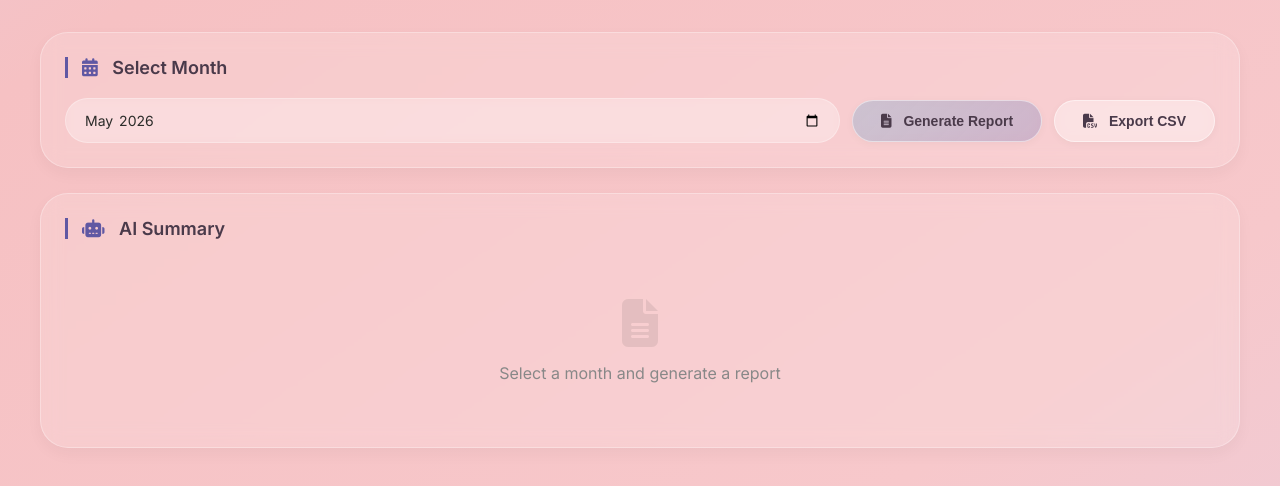
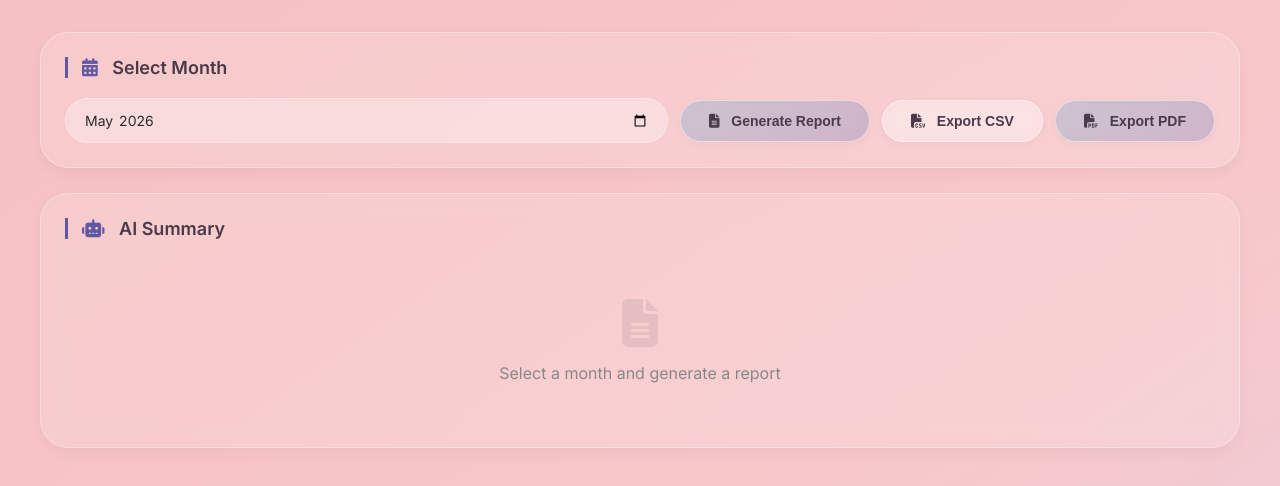
Before and after one commit to TshegoBless4/Track-my-fin--finance-web-app-, a website: page reports.html in a window 1280 px wide. Shown: the part 238-724 px from the top of the page. Drawn offline with Linux system fonts and the light colour scheme.

Commit message:
adding pdf export

```diff
--- a/app.js
+++ b/app.js
@@ -1928,6 +1928,44 @@ function applyRulesToExisting() {
     }
 }
 
+function exportReportToPDF() {
+    const element = document.getElementById('reportContent');
+    const monthInput = document.getElementById('reportMonth')?.value || 'summary';
+
+    // Validation check to ensure there's a valid report to export
+    if (!element || element.innerText.includes('Generating') || element.innerText.includes('Failed') || element.innerText.trim() === '') {
+        if (typeof showToast === 'function') {
+            showToast('Please generate a valid report first before exporting.');
+        } else {
+            alert('Please generate a valid report first before exporting.');
+        }
+        return;
+    }
+
+    // Configuration options for html2pdf
+    const options = {
+        margin:       10, // mm
+        filename:     `TrackMyFin_Report_${monthInput}.pdf`,
+        image:        { type: 'jpeg', quality: 0.98 },
+        html2canvas:  { scale: 2, useCORS: true, logging: false },
+        jsPDF:        { unit: 'mm', format: 'a4', orientation: 'portrait' }
+    };
+
+    // Trigger download
+    html2pdf().from(element).set(options).save().then(() => {
+        if (typeof showToast === 'function') {
+            showToast('PDF exported successfully!');
+        }
+    }).catch(err => {
+        console.error('PDF Export Error:', err);
+        if (typeof showToast === 'function') {
+            showToast('Failed to generate PDF.');
+        } else {
+            alert('Failed to generate PDF.');
+        }
+    });
+}
+
 // Force reset function (run in console if needed)
 function forceResetEverything() {
     localStorage.clear();
--- a/reports.html
+++ b/reports.html
@@ -29,6 +29,9 @@
                 <input type="month" id="reportMonth" value="2026-05">
                 <button onclick="generateReport()"><i class="fas fa-file-alt"></i> Generate Report</button>
                 <button onclick="exportCSV()" class="btn-secondary"><i class="fas fa-file-csv"></i> Export CSV</button>
+
+                <!-- ADDED: Export PDF Button -->
+                <button onclick="exportReportToPDF()" class="btn-primary"><i class="fas fa-file-pdf"></i> Export PDF</button>
             </div>
         </div>
 
@@ -42,5 +45,7 @@
     </div>
 
     <script src="app.js"></script>
+
+    <script src="https://cdnjs.cloudflare.com/ajax/libs/html2pdf.js/0.10.1/html2pdf.bundle.min.js"></script>
 </body>
 </html>
```
Also changed, not shown: index.html (+1 -0 lines).
